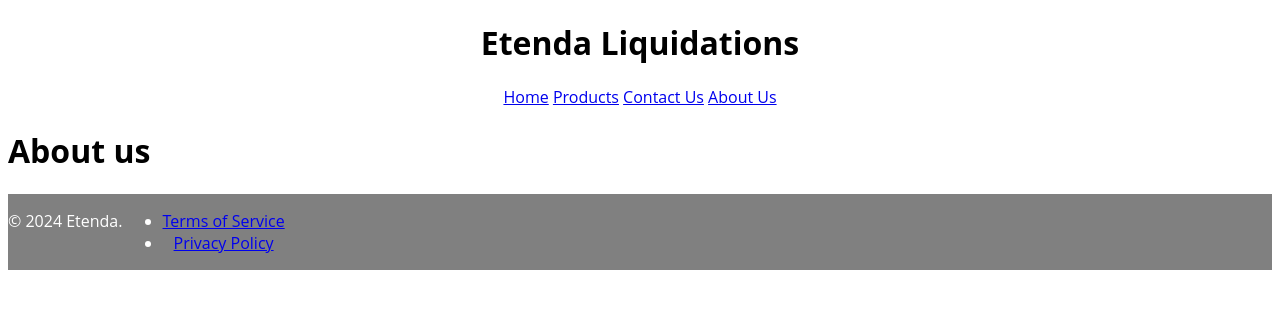
After one commit to Gioak1993/djangoInventory, a Django app: page /about/ in a window 1280 px wide. The commit adds this page. Shown: the top 309 px of the page. Run offline with Django 5.2, Linux system fonts and the light colour scheme.

Commit message:
create home, about and contact view
create home, about and contact

```diff
--- a/furniture/urls.py
+++ b/furniture/urls.py
@@ -18,6 +18,6 @@ from django.contrib import admin
 from django.urls import include, path
 
 urlpatterns = [
-    path("products/", include("products.urls")),
+    path("", include("products.urls")),
     path("admin/", admin.site.urls),
 ]
--- /dev/null
+++ b/products/templates/products/about.html
@@ -0,0 +1,49 @@
+<!DOCTYPE html>
+{% load static %}
+<!--[if lt IE 7]>      <html class="no-js lt-ie9 lt-ie8 lt-ie7"> <![endif]-->
+<!--[if IE 7]>         <html class="no-js lt-ie9 lt-ie8"> <![endif]-->
+<!--[if IE 8]>         <html class="no-js lt-ie9"> <![endif]-->
+<!--[if gt IE 8]>      <html class="no-js"> <!--<![endif]-->
+<html>
+    <head>
+        <meta charset="utf-8">
+        <meta http-equiv="X-UA-Compatible" content="IE=edge">
+        <title>Etenda Liquidations</title>
+        <meta name="description" content="">
+        <meta name="viewport" content="width=device-width, initial-scale=1">
+        <link rel="stylesheet" href="{% static "indexStyle.css" %}">
+
+    </head>
+    <body>
+
+        <header>
+            <h1>Etenda Liquidations</h1>
+            <nav>
+                <a href="#home">Home</a>
+                <a href="../products">Products</a>
+                <a href="../contact">Contact Us</a>
+                <a href="../about">About Us</a>
+            </nav>
+        </header>
+
+
+    <h1> About us </h1>
+
+
+
+    <footer>
+        <div>
+            <p>&copy; 2024 Etenda.</p>
+        </div>
+        <div>
+            <ul>
+                <li><a href="/terms">Terms of Service</a></li>
+                <li><a href="/privacy">Privacy Policy</a></li>
+                <!-- Add more links as needed -->
+            </ul>
+        </div>
+    </footer>
+
+    <script src="" async defer></script>
+</body>
+</html>
--- a/products/templates/products/index.html
+++ b/products/templates/products/index.html
@@ -21,8 +21,8 @@
             <nav>
                 <a href="#home">Home</a>
                 <a href="#products">Products</a>
-                <a href="#contact">Contact Us</a>
-                <a href="#about">About Us</a>
+                <a href="/contact">Contact Us</a>
+                <a href="/about">About Us</a>
             </nav>
         </header>
 
@@ -62,7 +62,7 @@
 
         <footer>
             <div>
-                <p>&copy; 2023 Your Website. All rights reserved.</p>
+                <p>&copy; 2024 Etenda.</p>
             </div>
             <div>
                 <ul>
--- a/products/urls.py
+++ b/products/urls.py
@@ -5,7 +5,10 @@ from . import views
 app_name = "products"
 urlpatterns = [
     # ex: /products/
-    path("", views.IndexView.as_view(), name="index"),
+    path("products/", views.IndexView.as_view(), name="index"),
     # ex: /products/5/
-    path("<int:pk>/", views.DetailView.as_view(), name="detail"),
+    path("products/<int:pk>/", views.DetailView.as_view(), name="detail"),
+    path("about/", views.about, name="about" ),
+    path("contact/", views.contact, name="contact"),
+
 ]
--- a/products/views.py
+++ b/products/views.py
@@ -19,3 +19,9 @@ class IndexView(generic.ListView):
 class DetailView(generic.DetailView):
     model = ProductInfo
     template_name = "products/detail.html"
+
+def about(request):
+    return render(request, "products/about.html", {}) #products/about its the path on the file, not the url
+
+def contact(request):
+    return render(request, "products/contact.html", {})
```
Also changed, not shown: furniture/settings.py (+15 -15 lines), products/templates/products/contact.html (added, +45 -0 lines), products/templates/products/detail.html (+5 -5 lines), products/templates/products/home.html (added).
